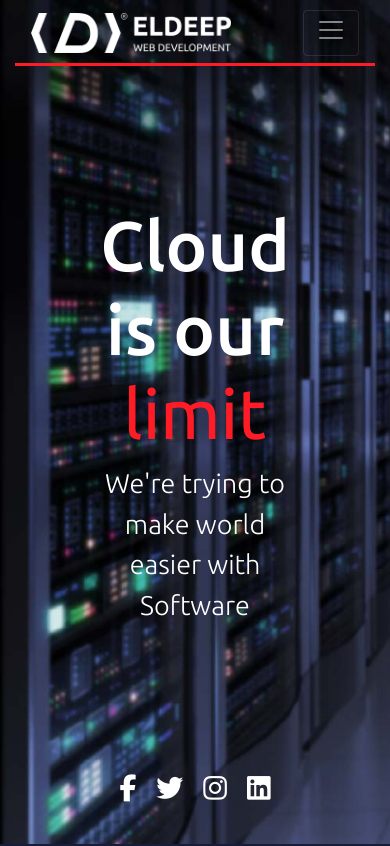
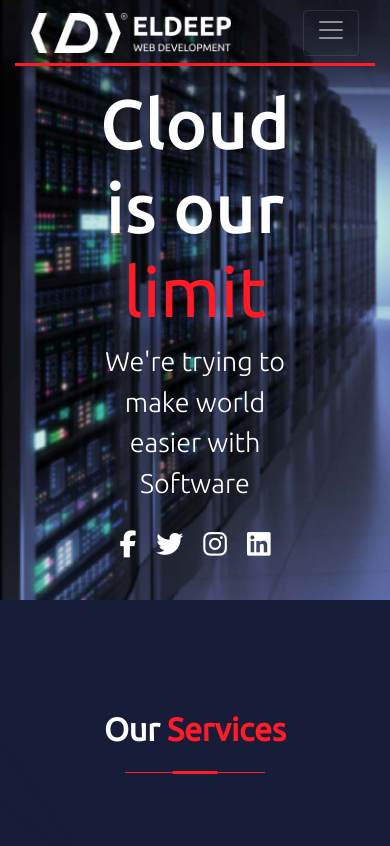
Before and after one commit to Hagar2111/marketingAgencyWebsite, a plain HTML site: page index.html in a window 390 px wide. Shown: the top 846 px of the page. Drawn offline with Linux system fonts and the light colour scheme.

Commit message:
Update main.css

```diff
--- a/css/main.css
+++ b/css/main.css
@@ -69,7 +69,11 @@ body{
     position: relative;
     height: 100vh;
 }
-
+@media screen and (max-width: 767px) {
+    .header{
+        height: 600px;
+    }
+}
 /*Start Navbar*/
 
 .header .navbar {
```
